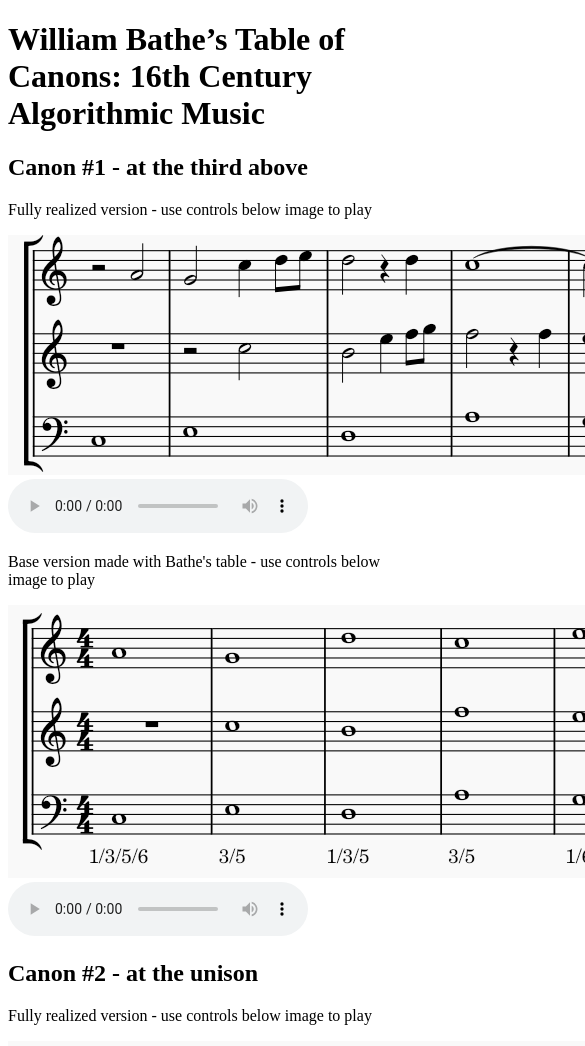
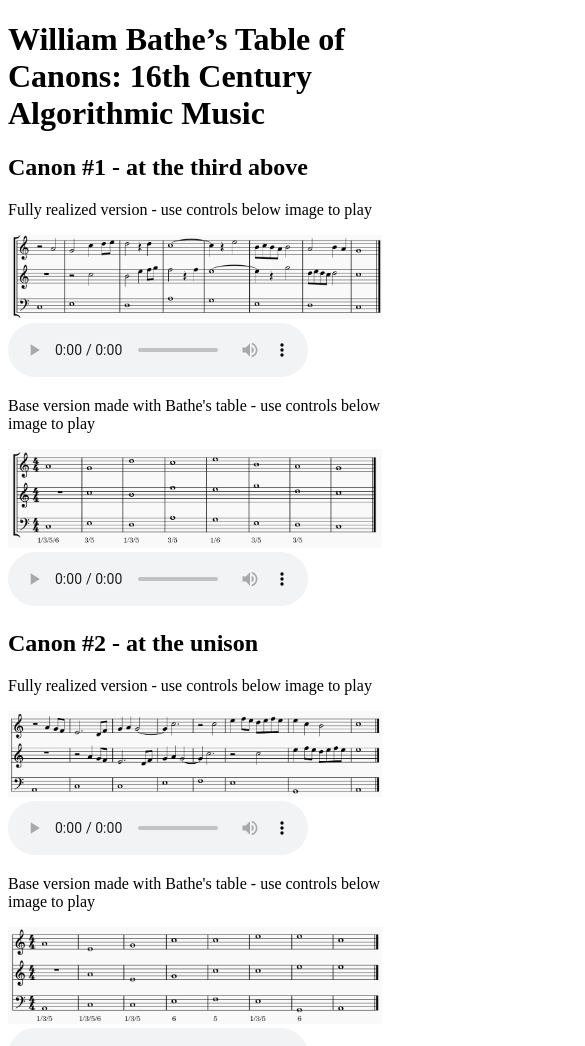
Before and after one commit to ztucker4/sca-music, a plain HTML site: page bathe/bathe.html in a window 390 px wide. Shown: the top 1046 px of the page, 585 px wide, since content can reach past the window. Drawn offline with Linux system fonts and the light colour scheme.

Commit message:
make bathe page a little responsive

```diff
--- a/bathe/bathe.html
+++ b/bathe/bathe.html
@@ -9,23 +9,23 @@
 <h1>William Bathe’s Table of Canons: 16th Century Algorithmic Music</h1>
 <h2>Canon #1 - at the third above</h2>
 <p>Fully realized version - use controls below image to play</p>
-<img src="canon_1_full.png" alt="Fully realized version of Canon #1"><br>
+<img style="max-width:100%;height:auto" src="canon_1_full.png" alt="Fully realized version of Canon #1"><br>
     <audio controls>
       <source src="https://github.com/ztucker4/sca-music/raw/main/bathe/canon_over_cf_1_full.mp3" type="audio/ogg">
     </audio>
 <p>Base version made with Bathe's table - use controls below image to play</p>
-<img src="canon_1_base.png" alt="Basic whole-note version of Canon #1"><br>
+<img style="max-width:100%;height:auto" src="canon_1_base.png" alt="Basic whole-note version of Canon #1"><br>
     <audio controls>
       <source src="https://github.com/ztucker4/sca-music/raw/main/bathe/canon_over_cf_1_base.mp3" type="audio/ogg">
     </audio>
 <h2>Canon #2 - at the unison</h2>
 <p>Fully realized version - use controls below image to play</p>
-<img src="canon_2_full.png" alt="Fully realized version of Canon #2"><br>
+<img style="max-width:100%;height:auto" src="canon_2_full.png" alt="Fully realized version of Canon #2"><br>
     <audio controls>
       <source src="https://github.com/ztucker4/sca-music/raw/main/bathe/canon_over_cf_2_full.mp3" type="audio/ogg">
     </audio>
 <p>Base version made with Bathe's table - use controls below image to play</p>
-<img src="canon_2_base.png" alt="Basic whole-note version of Canon #2"><br>
+<img style="max-width:100%;height:auto" src="canon_2_base.png" alt="Basic whole-note version of Canon #2"><br>
     <audio controls>
       <source src="https://github.com/ztucker4/sca-music/raw/main/bathe/canon_over_cf_2_base.mp3" type="audio/ogg">
     </audio>
```
